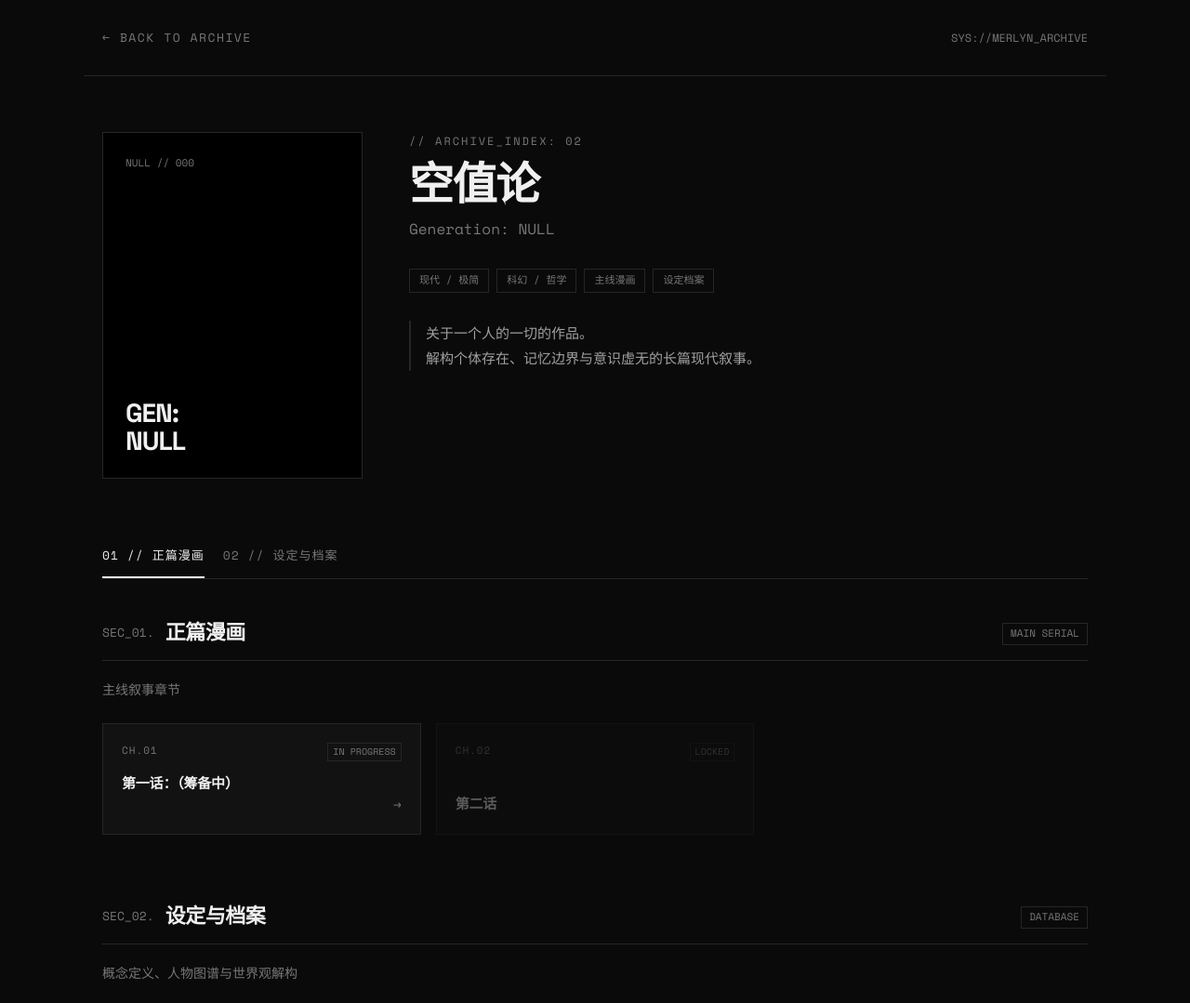
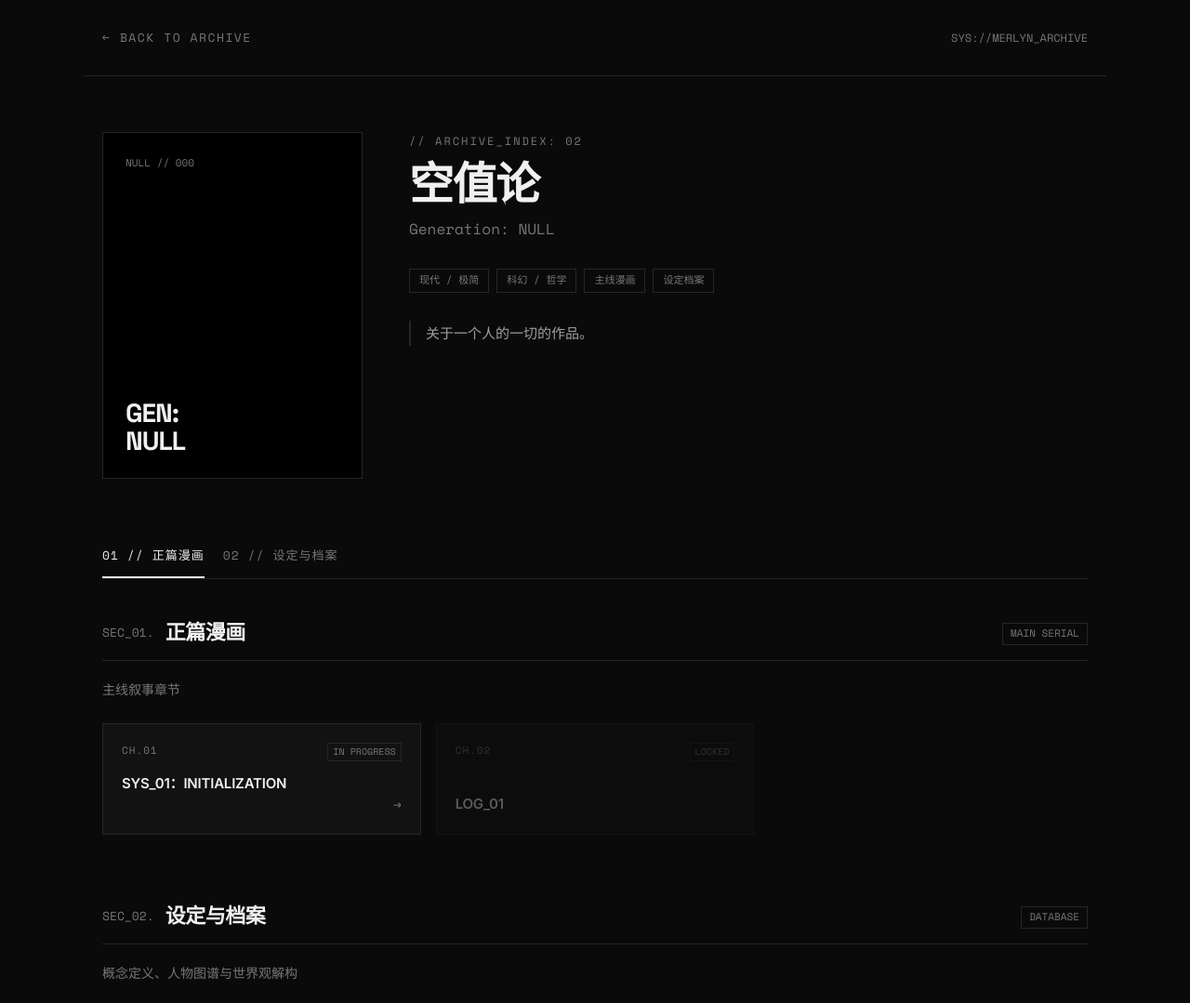
Before and after one commit to Merlyn-Z-git/merlyn-z-git.github.io, a plain HTML site: page null.html in a window 1280 px wide. Shown: the top 1079 px of the page at 93% size. Drawn offline with nearby package versions, Linux system fonts and the light colour scheme.

Commit message:
Update null.html

```diff
--- a/null.html
+++ b/null.html
@@ -387,7 +387,6 @@ footer {
 
         <p class="synopsis">
             关于一个人的一切的作品。<br>
-            解构个体存在、记忆边界与意识虚无的长篇现代叙事。
         </p>
     </div>
 </header>
@@ -419,7 +418,7 @@ footer {
                     <span class="chapter-num">CH.01</span>
                     <span class="status-tag">In Progress</span>
                 </div>
-                <div class="chapter-title">第一话：（筹备中）</div>
+                <div class="chapter-title">SYS_01：INITIALIZATION</div>
                 <div class="card-arrow">→</div>
             </a>
 
@@ -429,7 +428,7 @@ footer {
                     <span class="chapter-num">CH.02</span>
                     <span class="status-tag">Locked</span>
                 </div>
-                <div class="chapter-title">第二话</div>
+                <div class="chapter-title">LOG_01</div>
             </div>
         </div>
     </div>
```
